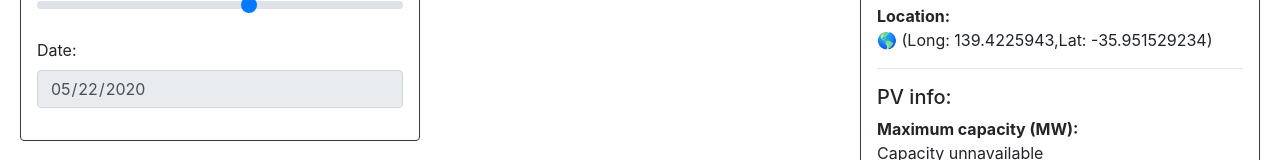
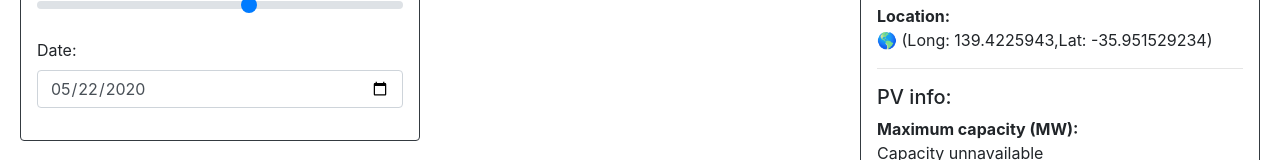
Before and after one commit to matthewijordan/thesis, a Vue app in the folder svis-app/: page / in a window 1280 px wide. Shown: the part 300-460 px from the top of the page. Built offline with nearby package versions, Linux system fonts and the light colour scheme; no server answers; what vue-babylonjs would draw is missing.

Commit message:
re-added some lost data

```diff
--- a/svis-app/src/App.vue
+++ b/svis-app/src/App.vue
@@ -34,7 +34,7 @@
 			</div>
 			<div class="form-group">
 				<label>Date:</label>
-				<input type="date" class="form-control" v-model="filters.date" @input="filter()" :disabled="filterWait" />
+				<input type="date" class="form-control" v-model="filters.date" @input="filter()" />
 			</div>
 			<div class="alert alert-danger" role="alert" v-if="errors.dateSelect && filters.modelType=='past'">No PV data available</div>
 
```
Also changed, not shown: 1 other file (tests, documents, lock files or other folders).
